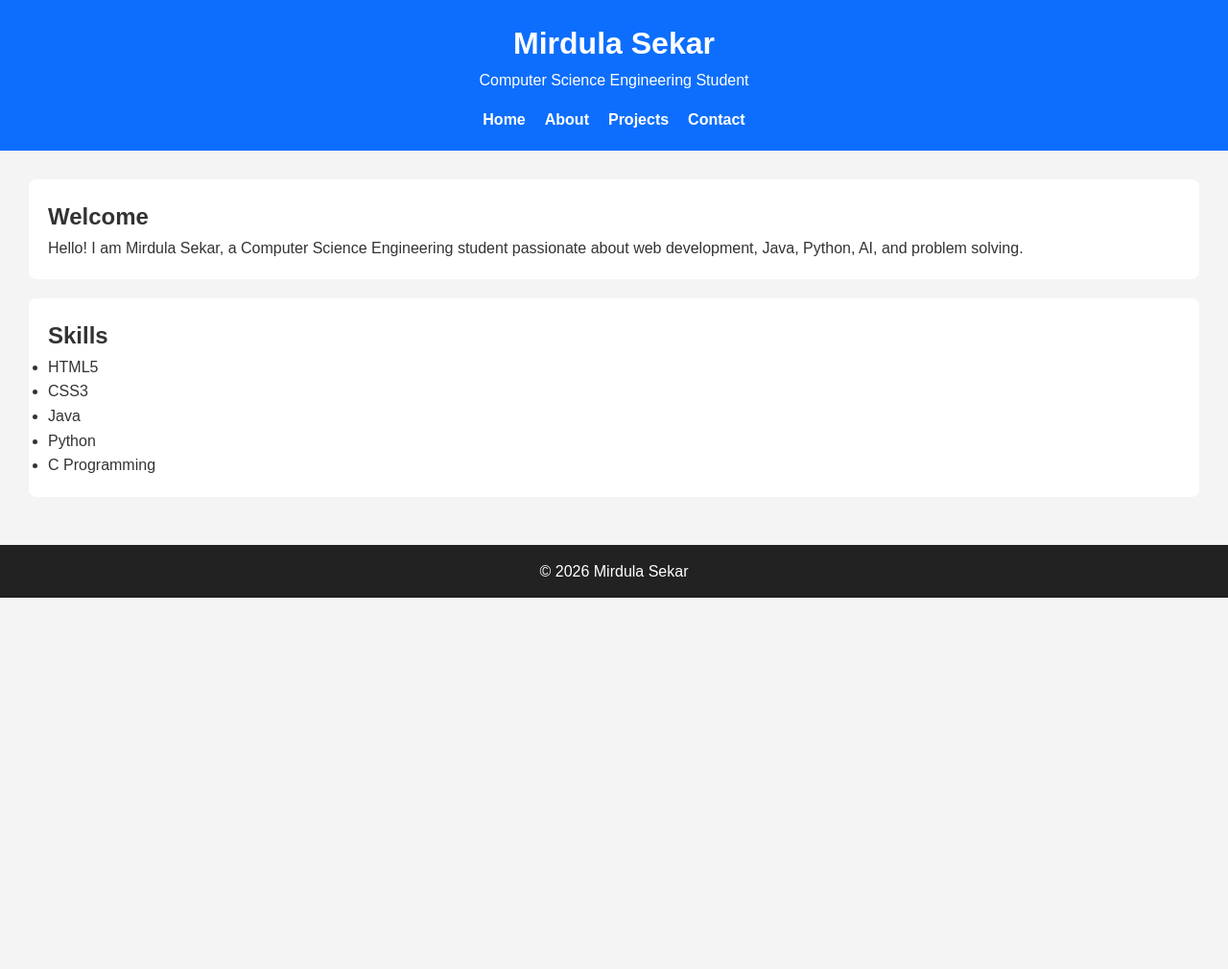
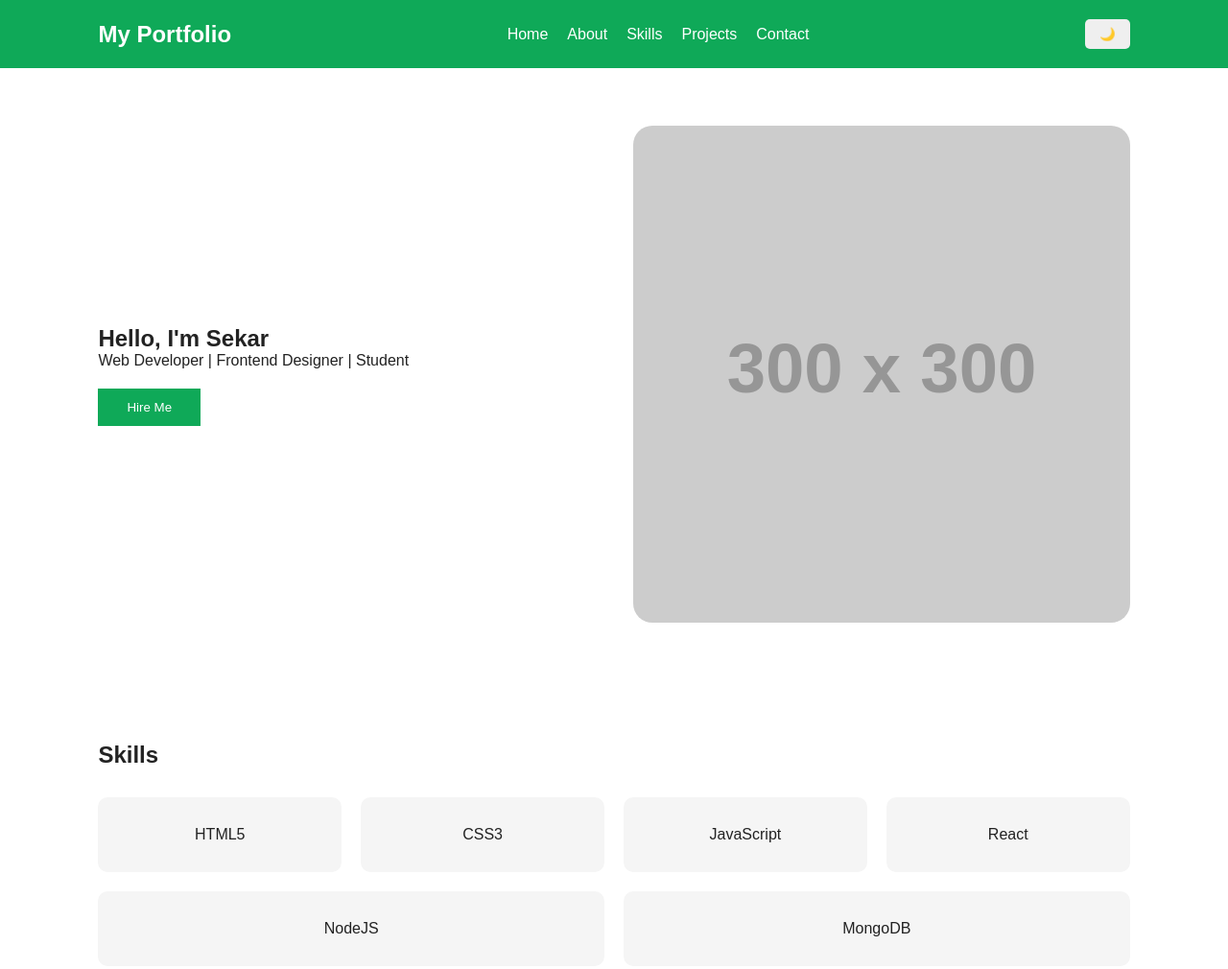
Before and after one commit to Mirdulasekar/Mirdula.S, a plain HTML site: page index.html in a window 1280 px wide. Shown: the top 1010 px of the page at 96% size. Before the commit the page ends 800 px from the top, so only its background shows below. Drawn offline with Linux system fonts and the light colour scheme; placeholder pictures from the web are drawn by us.

Commit message:
Add files via upload

```diff
--- a/index.html
+++ b/index.html
@@ -1,65 +1,133 @@
 <!DOCTYPE html>
 <html lang="en">
+
 <head>
-<meta charset="UTF-8">
-<meta name="viewport" content="width=device-width, initial-scale=1.0">
-<meta name="description" content="Portfolio of Mirdula Sekar, Computer Science Engineering Student.">
-<meta name="keywords" content="Portfolio, HTML, Web Developer, Student">
-<meta name="author" content="Mirdula Sekar">
-<title>Home | Mirdula Sekar</title>
-<link rel="stylesheet" href="style.css">
+    <meta charset="UTF-8">
+    <meta name="viewport"
+        content="width=device-width, initial-scale=1.0">
+
+    <title>My Portfolio</title>
+
+    <link rel="stylesheet" href="style.css">
 </head>
 
 <body>
 
 <header>
-<h1>Mirdula Sekar</h1>
-<p>Computer Science Engineering Student</p>
 
-<nav aria-label="Main Navigation">
-<ul>
-<li><a href="index.html">Home</a></li>
-<li><a href="about.html">About</a></li>
-<li><a href="projects.html">Projects</a></li>
-<li><a href="contact.html">Contact</a></li>
-</ul>
+<h2>My Portfolio</h2>
+
+<nav>
+
+<a href="#">Home</a>
+<a href="#">About</a>
+<a href="#">Skills</a>
+<a href="#">Projects</a>
+<a href="#">Contact</a>
+
 </nav>
+
+<button id="themeBtn">🌙</button>
 
 </header>
 
-<main>
+<section class="hero">
 
-<section>
+<div class="hero-text">
 
-<h2>Welcome</h2>
+<h1>Hello, I'm Sekar</h1>
 
 <p>
-Hello! I am Mirdula Sekar, a Computer Science Engineering student passionate about web development, Java, Python, AI, and problem solving.
+Web Developer | Frontend Designer | Student
 </p>
+
+<button>Hire Me</button>
+
+</div>
+
+<div class="hero-image">
+
+<img src="https://via.placeholder.com/300"
+alt="Profile">
+
+</div>
 
 </section>
 
-<section>
+<section class="skills">
 
 <h2>Skills</h2>
 
-<ul>
-<li>HTML5</li>
-<li>CSS3</li>
-<li>Java</li>
-<li>Python</li>
-<li>C Programming</li>
-</ul>
+<div class="skill-container">
+
+<div class="card">
+HTML5
+</div>
+
+<div class="card">
+CSS3
+</div>
+
+<div class="card">
+JavaScript
+</div>
+
+<div class="card">
+React
+</div>
+
+<div class="card">
+NodeJS
+</div>
+
+<div class="card">
+MongoDB
+</div>
+
+</div>
 
 </section>
 
-</main>
+<section class="projects">
+
+<h2>Projects</h2>
+
+<div class="project-grid">
+
+<div class="project">
+<h3>Portfolio Website</h3>
+<p>Responsive personal website.</p>
+</div>
+
+<div class="project">
+<h3>Weather App</h3>
+<p>API based Weather Dashboard.</p>
+</div>
+
+<div class="project">
+<h3>Todo App</h3>
+<p>CRUD Application.</p>
+</div>
+
+<div class="project">
+<h3>E-Commerce</h3>
+<p>Shopping Website.</p>
+</div>
+
+</div>
+
+</section>
 
 <footer>
 
-<p>&copy; 2026 Mirdula Sekar</p>
+<p>
+©2026 Sekar
+</p>
 
 </footer>
 
+<script src="script.js"></script>
+
 </body>
+
 </html>
--- /dev/null
+++ b/script.js
@@ -0,0 +1,7 @@
+const btn = document.getElementById("themeBtn");
+
+btn.onclick = function(){
+
+document.body.classList.toggle("dark");
+
+}
--- a/style.css
+++ b/style.css
@@ -1,77 +1,247 @@
+:root{
+
+--bg:#ffffff;
+--text:#222;
+--card:#f5f5f5;
+--primary:#0FA958;
+
+}
+
+.dark{
+
+--bg:#222;
+--text:white;
+--card:#444;
+--primary:#00ff88;
+
+}
+
 *{
+
 margin:0;
 padding:0;
 box-sizing:border-box;
-font-family:Arial,sans-serif;
+font-family:Arial;
+
 }
 
 body{
-background:#f4f4f4;
-color:#333;
-line-height:1.6;
+
+background:var(--bg);
+color:var(--text);
+
+transition:.4s;
+
 }
 
 header{
-background:#0d6efd;
+
+display:flex;
+
+justify-content:space-between;
+
+align-items:center;
+
+padding:20px 8%;
+
+background:var(--primary);
+
 color:white;
-padding:20px;
-text-align:center;
+
 }
 
-nav ul{
+nav{
+
 display:flex;
-justify-content:center;
+
 gap:20px;
-list-style:none;
-margin-top:15px;
+
 }
 
 nav a{
+
 color:white;
+
 text-decoration:none;
-font-weight:bold;
+
 }
 
-main{
-padding:30px;
+#themeBtn{
+
+padding:8px 15px;
+
+border:none;
+
+cursor:pointer;
+
+border-radius:5px;
+
 }
 
-section,article{
-background:white;
-padding:20px;
-margin-bottom:20px;
-border-radius:8px;
+.hero{
+
+display:grid;
+
+grid-template-columns:1fr 1fr;
+
+padding:60px 8%;
+
+gap:40px;
+
+align-items:center;
+
 }
 
-form{
-display:flex;
-flex-direction:column;
-gap:10px;
+.hero img{
+
+width:100%;
+
+border-radius:20px;
+
 }
 
-input,
-textarea{
-padding:10px;
-border:1px solid #ccc;
-border-radius:5px;
+.hero button{
+
+padding:12px 30px;
+
+margin-top:20px;
+
+background:var(--primary);
+
+border:none;
+
+color:white;
+
+cursor:pointer;
+
 }
 
-button{
-padding:10px;
-background:#0d6efd;
-color:white;
-border:none;
-cursor:pointer;
-border-radius:5px;
+.skills{
+
+padding:60px 8%;
+
 }
 
-button:hover{
-background:#084298;
+.skill-container{
+
+display:flex;
+
+flex-wrap:wrap;
+
+gap:20px;
+
+margin-top:30px;
+
+}
+
+.card{
+
+background:var(--card);
+
+padding:30px;
+
+flex:1 1 200px;
+
+text-align:center;
+
+border-radius:10px;
+
+}
+
+.projects{
+
+padding:60px 8%;
+
+}
+
+.project-grid{
+
+display:grid;
+
+grid-template-columns:repeat(2,1fr);
+
+gap:20px;
+
+margin-top:30px;
+
+}
+
+.project{
+
+background:var(--card);
+
+padding:30px;
+
+border-radius:10px;
+
 }
 
 footer{
-background:#222;
+
+text-align:center;
+
+padding:20px;
+
+background:var(--primary);
+
 color:white;
+
+margin-top:50px;
+
+}
+
+@media(max-width:768px){
+
+.hero{
+
+grid-template-columns:1fr;
+
 text-align:center;
-padding:15px;
+
 }
+
+.project-grid{
+
+grid-template-columns:1fr;
+
+}
+
+header{
+
+flex-direction:column;
+
+gap:20px;
+
+}
+
+nav{
+
+flex-wrap:wrap;
+
+justify-content:center;
+
+}
+
+}
+
+@media(max-width:480px){
+
+.hero{
+
+padding:30px;
+
+}
+
+.skills{
+
+padding:30px;
+
+}
+
+.projects{
+
+padding:30px;
+
+}
+
+}
```
